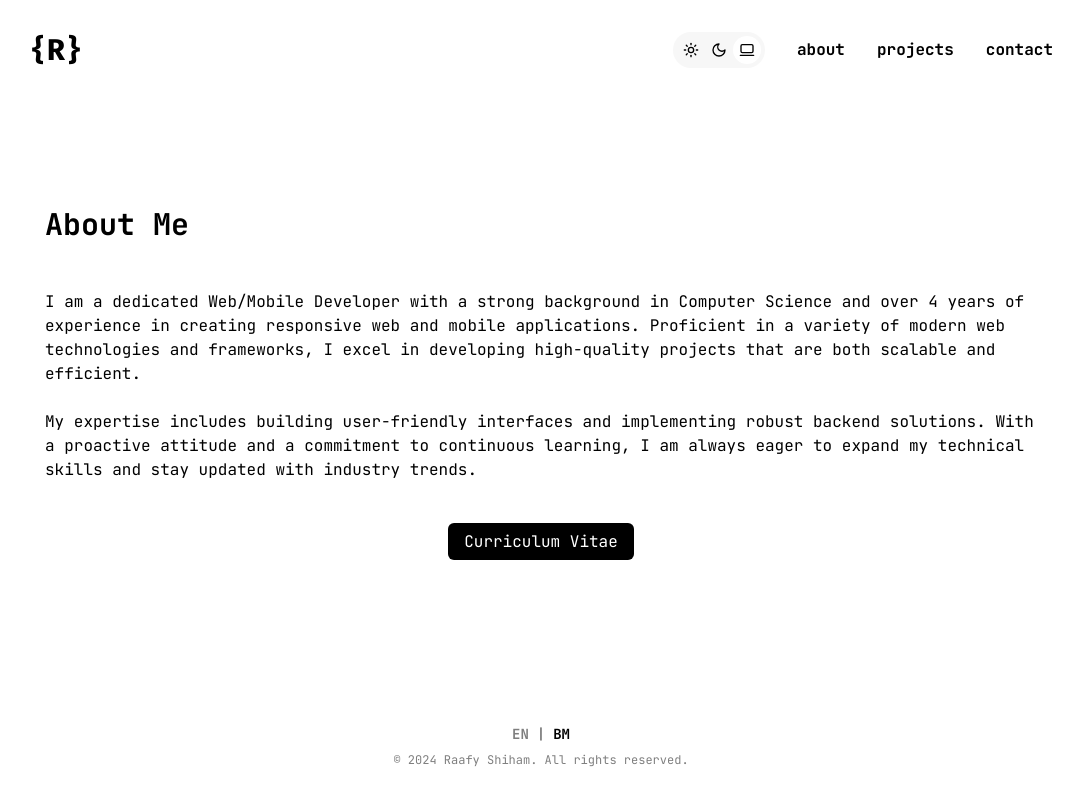
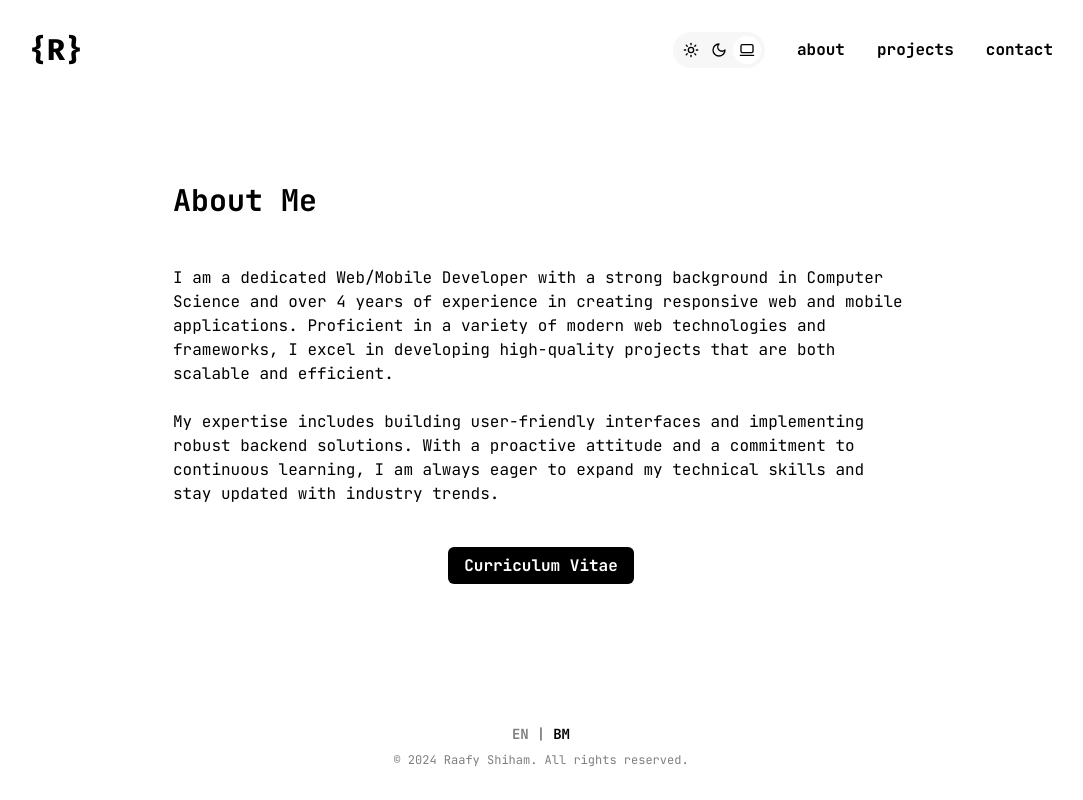
Before and after one commit to raafy/raafy.dev, a Next.js app: page /en/about in a window 1280 px wide. Shown: the whole page, without its empty margins (99-1182 px from the left). Built offline with nearby package versions, Linux system fonts and the light colour scheme.

Commit message:
ref: code refactored

```diff
--- a/src/app/[locale]/layout.tsx
+++ b/src/app/[locale]/layout.tsx
@@ -57,9 +57,9 @@ export default async function LocaleLayout({
       >
         <NextIntlClientProvider messages={messages}>
           <ThemeProvider attribute="class">
-            <div className="flex w-full max-w-screen-lg flex-grow flex-col">
+            <div className="flex w-full max-w-screen-lg flex-grow flex-col items-center">
               <Header />
-              <main className="flex flex-grow flex-col px-4 py-8 font-jetbrains">
+              <main className="flex max-w-screen-md flex-grow flex-col px-4 py-8 font-jetbrains">
                 {children}
               </main>
               <Footer locale={locale} />
--- a/src/app/[locale]/page.tsx
+++ b/src/app/[locale]/page.tsx
@@ -17,7 +17,7 @@ export async function generateMetadata({
 
 export default function HomePage() {
   return (
-    <div className="flex flex-grow flex-col items-center justify-center gap-8 md:flex-row">
+    <div className="flex w-full flex-grow select-none flex-col items-center justify-center gap-8 md:flex-row">
       <ProfilePicture />
       <Greeting />
     </div>
--- a/src/components/about-me.tsx
+++ b/src/components/about-me.tsx
@@ -10,7 +10,7 @@ export default function AboutMe() {
   const t = useTranslations("AboutPage");
 
   return (
-    <div className="flex flex-grow flex-col items-center justify-center gap-y-6">
+    <div className="flex w-full flex-grow select-none flex-col items-center justify-center gap-y-6">
       <motion.h2
         initial={{ opacity: 0, y: 30 }}
         animate={{ opacity: 1, y: 0 }}
@@ -42,7 +42,7 @@ export default function AboutMe() {
         <a
           href="/docs/CV.pdf"
           target="_blank"
-          className="rounded-md bg-[#000000] px-4 py-2 text-[#ffffff] hover:opacity-80 dark:bg-[#ffffff] dark:text-[#000000]"
+          className="rounded-md bg-[#000000] px-4 py-2 font-bold text-[#ffffff] hover:opacity-80 dark:bg-[#ffffff] dark:text-[#000000]"
         >
           Curriculum Vitae
         </a>
--- a/src/components/header.tsx
+++ b/src/components/header.tsx
@@ -19,7 +19,7 @@ export default function Header() {
 
   return (
     <>
-      <header className="flex select-none items-center justify-between">
+      <header className="flex w-full select-none items-center justify-between">
         <Link
           href={"/"}
           className="hover:opacity-80"
@@ -49,7 +49,7 @@ export default function Header() {
         </div>
       </header>
       <motion.div
-        className={clsx("relative z-50 md:hidden")}
+        className={clsx("relative z-50 w-full md:hidden")}
         initial={{ opacity: 0, scale: 0.5 }}
         animate={menuOpen ? "open" : "closed"}
         variants={menu}
--- a/src/components/locale-switcher.tsx
+++ b/src/components/locale-switcher.tsx
@@ -16,7 +16,9 @@ export default function LocaleSwitcher() {
     <div className="flex gap-x-2 font-jetbrains text-sm font-bold">
       <button
         disabled={currentLocale === "en" ? true : false}
-        className={clsx(currentLocale === "en" && "opacity-50")}
+        className={clsx(
+          currentLocale === "en" ? "opacity-50" : "hover:opacity-80",
+        )}
         onClick={() =>
           startTransition(() => {
             router.replace(
@@ -34,7 +36,9 @@ export default function LocaleSwitcher() {
       <p className="opacity-50">|</p>
       <button
         disabled={currentLocale === "ms" ? true : false}
-        className={clsx(currentLocale === "ms" && "opacity-50")}
+        className={clsx(
+          currentLocale === "ms" ? "opacity-50" : "hover:opacity-80",
+        )}
         onClick={() =>
           startTransition(() => {
             router.replace(
```
